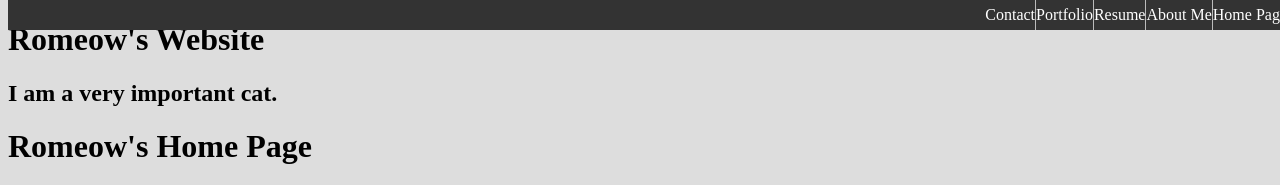
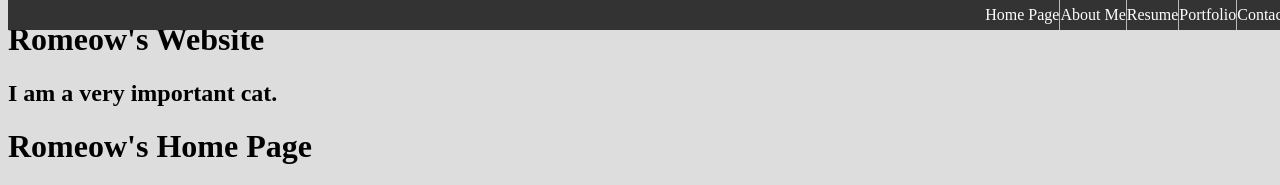
Before and after one commit to emeriwether/emeriwether.github.io, a Jekyll site: the page built from index.html, in a window 1280 px wide. Shown: the top 185 px of the page. Built offline with Jekyll 4.4.1, drawn with Linux system fonts in a browser that asks for light colours.

Commit message:
reversed order of nav items

```diff
--- a/_layouts/default.html
+++ b/_layouts/default.html
@@ -16,11 +16,12 @@
 
             <nav role="navigation">
                 <ul id="topNav">
+                    <li id="topNavContact"><a href="/contact.html" title="Contact">Contact</a></li>
+                    <li id="topNavPortfolio"><a href="/portfolio.html" title="Portfolio">Portfolio</a></li>
+                    <li id="topNavResume"><a href="/resume.html" title="Resume">Resume</a></li>
+                    <li id="topNavAbout"><a href="/about.html" title="About Me">About Me</a></li>
                     <li id="topNavHome"><a href="/index.html" title="Home Page">Home Page</a></li>
-                    <li id="topNavAbout"><a href="/about.html" title="About Me">About Me</a></li>
-                    <li id="topNavResume"><a href="/resume.html" title="Resume">Resume</a></li>
-                    <li id="topNavPortfolio"><a href="/portfolio.html" title="Portfolio">Portfolio</a></li>
-                    <li id="topNavContact"><a href="/contact.html" title="Contact">Contact</a></li>
+
                 </ul>
             </nav>
 
```
